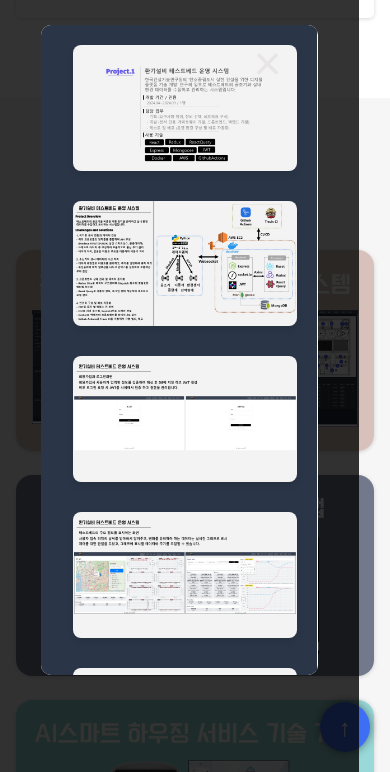
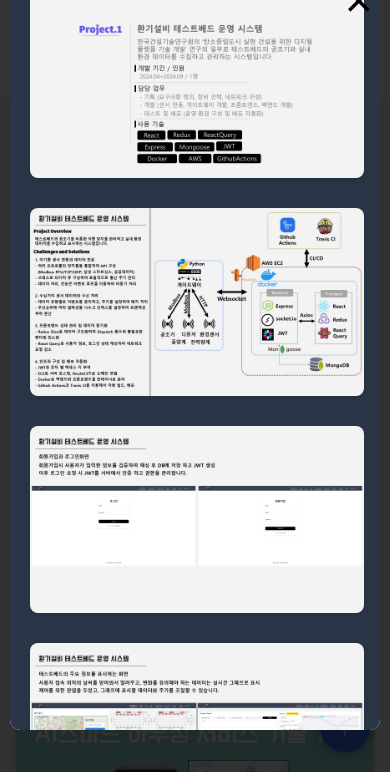
Before and after one commit to basicpail/portfolio, a website: page index.html in a window 390 px wide. Both pictures are taken after a click on the link "환기설비 테스트베드 운영 시스템". Shown: the part 5417-6189 px from the top of the page. Drawn offline with nearby package versions, Linux system fonts and the light colour scheme; a web font is replaced by a local one.

Commit message:
modal media query 수정

```diff
--- a/css/style.css
+++ b/css/style.css
@@ -610,7 +610,7 @@
     position: fixed;
     /* top: 0; */
     /* left: 0; */
-    width: 92%;
+    width: 100%;
     height: 100%;
     background: rgba(0, 0, 0, 0.8);
     display: none;
@@ -618,6 +618,26 @@
     align-items: center;
     animation: fadeIn 0.5s;
     z-index: 1000;
+  }
+  .modal__content {
+    position: relative;
+    background: #fff;
+    border-radius: 10px;
+    overflow: hidden;
+    width: 95%;
+    height: 90%;
+    display: flex;
+    flex-direction: column;
+  }
+  .modal__close {
+    position: absolute;
+    top: 0.1rem;
+    right: 0.1rem;
+    background: transparent;
+    border: none;
+    font-size: 3rem;
+    color: #000000;
+    cursor: pointer;
   }
 }
 
--- a/screens/css/style.css
+++ b/screens/css/style.css
@@ -59,4 +59,9 @@
   .right-panel h1 {
     font-size: 20px; /* 제목 크기 조정 */
   }
+  .portfolio-item img {
+    width: 100%;
+    border-radius: 8px;
+    box-shadow: 0 4px 6px rgba(0, 0, 0, 0.1);
+  }
 }
```
